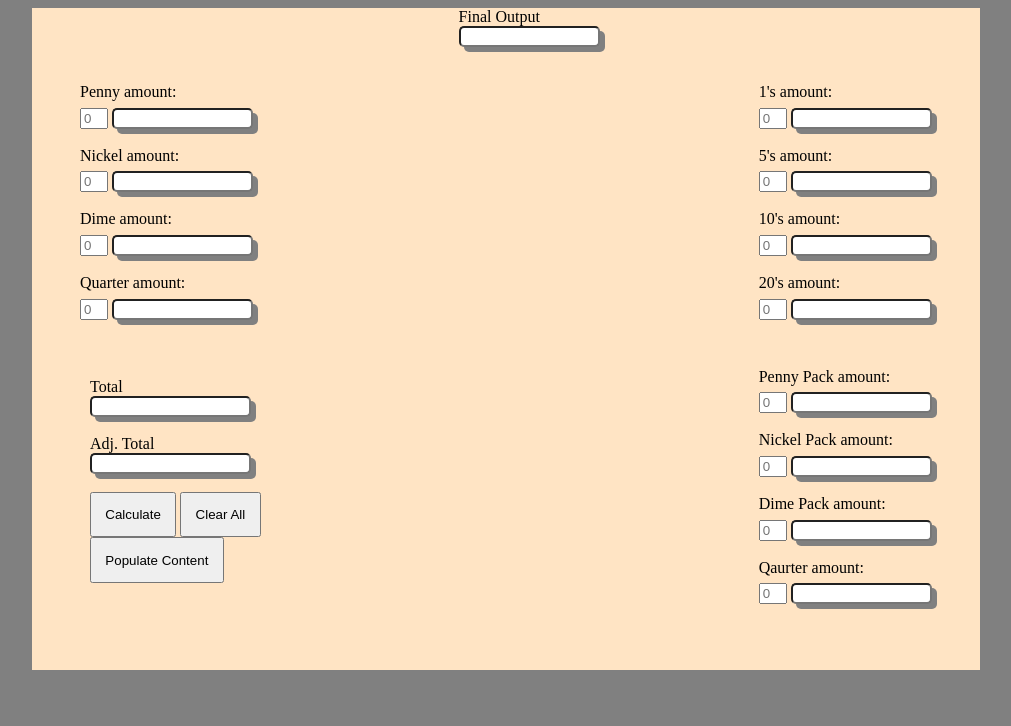
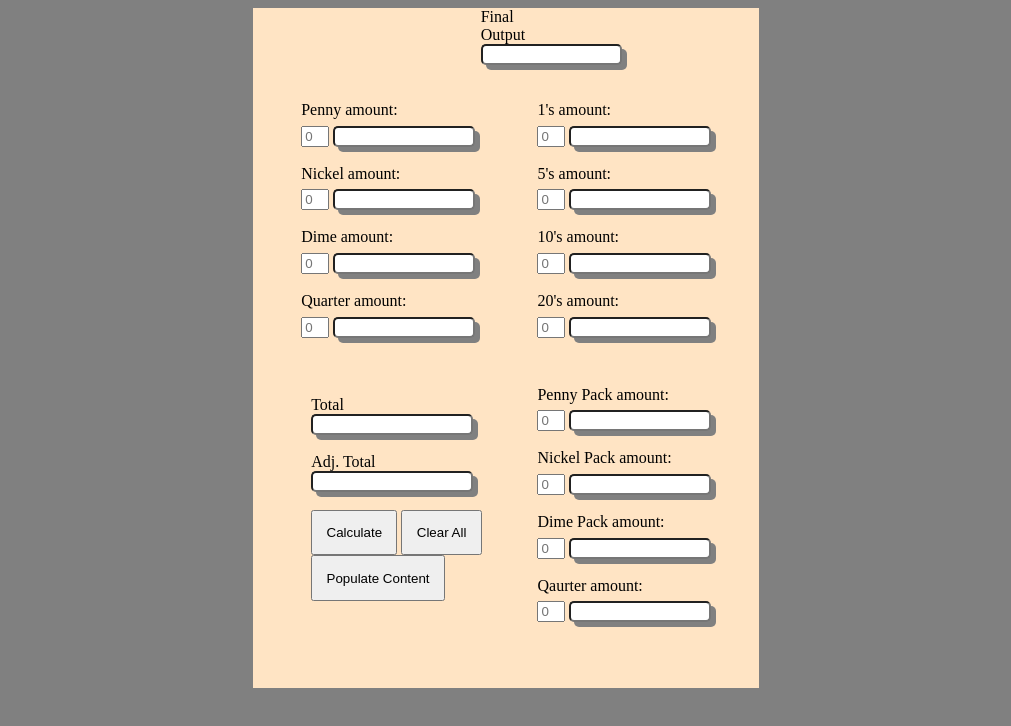
Before and after one commit to SRGTxTwinkie/Till-Counter-Website, a plain HTML site: page index.html in a window 1280 px wide. Shown: the whole page, without its empty margins (134-1145 px from the left). Drawn offline with Linux system fonts and the light colour scheme.

Commit message:
Updated width

```diff
--- a/styles.css
+++ b/styles.css
@@ -5,7 +5,7 @@ body{
 
 #main_container{
     margin: auto;
-    width: 75%;
+    width: 40%;
     overflow: hidden;
     background-color: bisque;
 }
```
